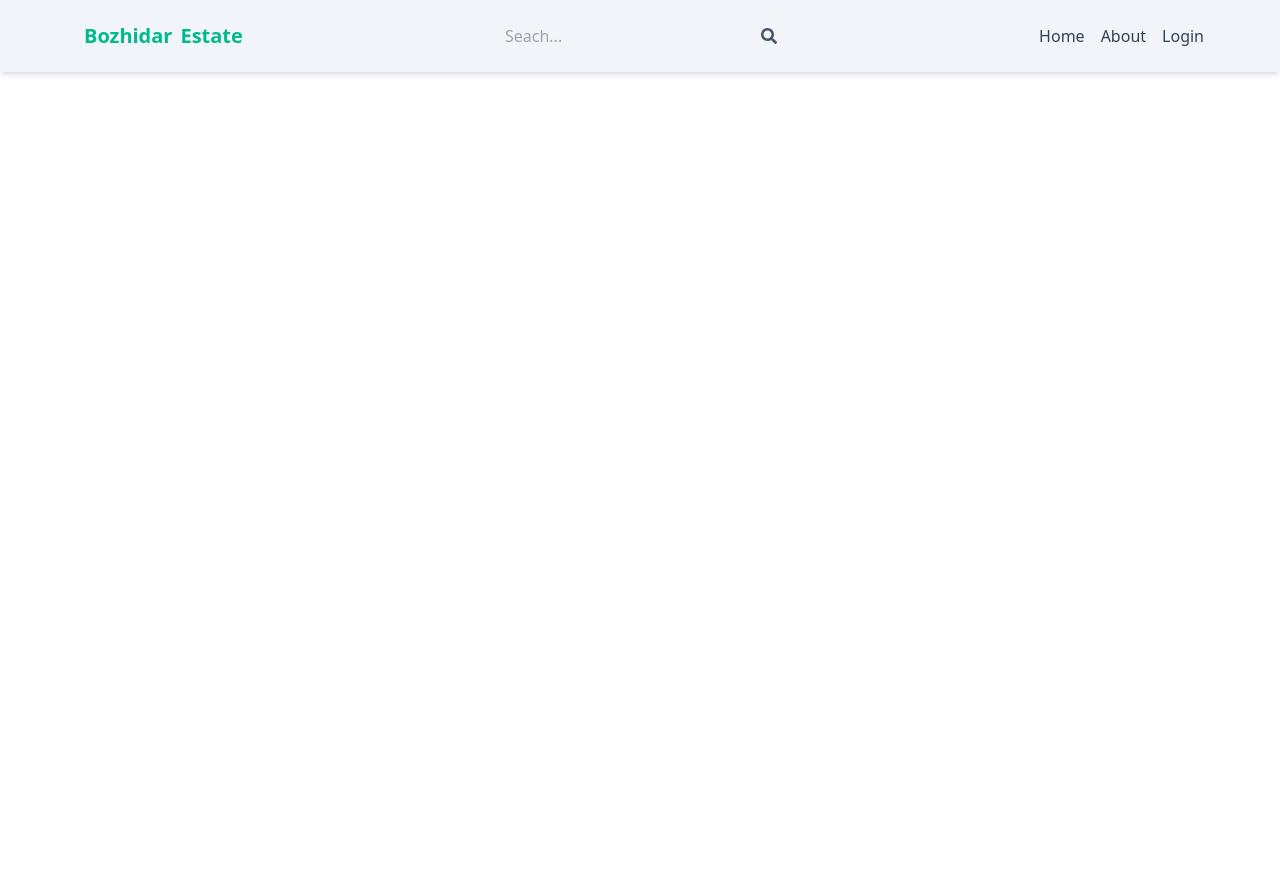
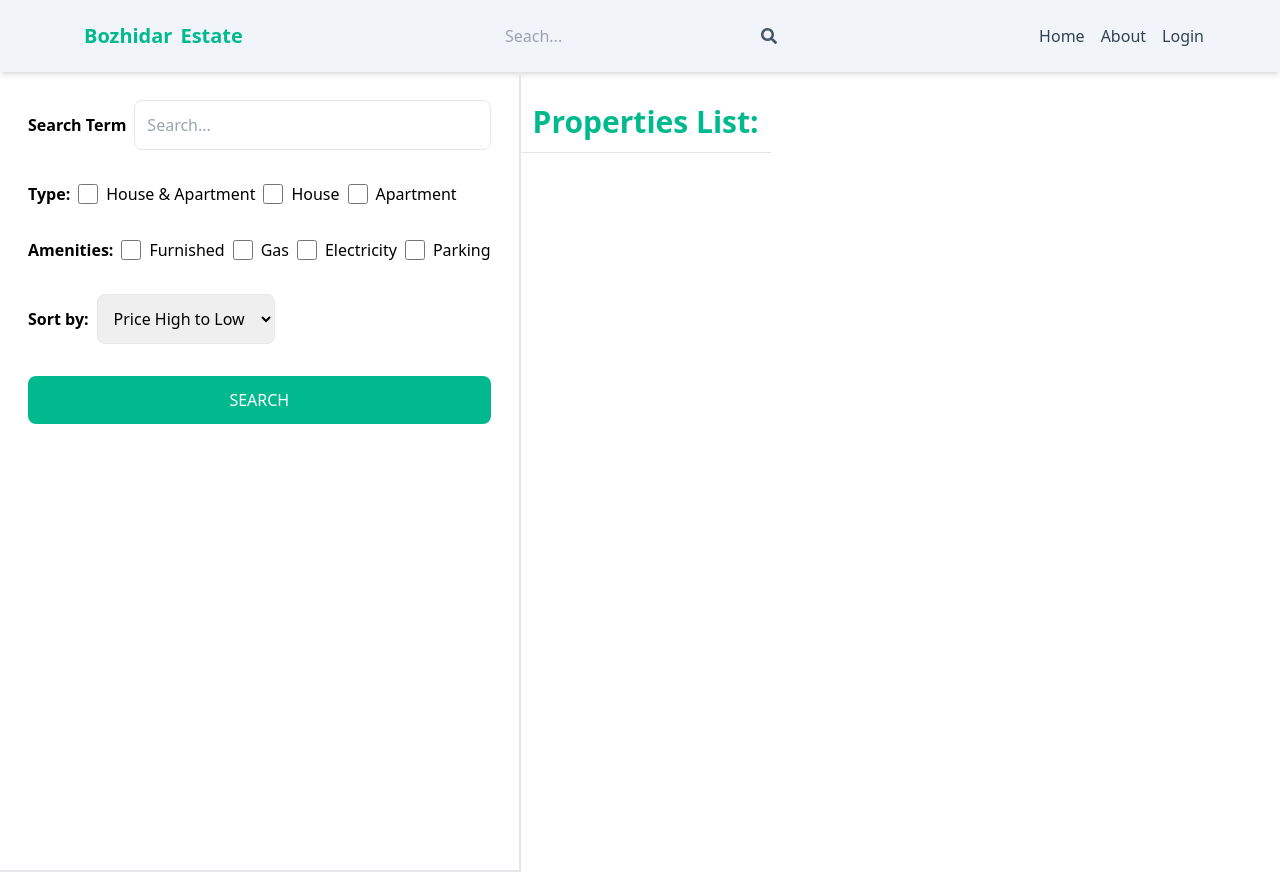
Before and after one commit to Bozhidar-tech/MERN---Project, a React (Vite) app in the folder client/: page /search in a window 1280 px wide. Before the commit the page ends 800 px from the top, so only its background shows below. Built offline with nearby package versions, Linux system fonts and the light colour scheme; no server answers.

Commit message:
added search page

```diff
--- a/client/src/App.jsx
+++ b/client/src/App.jsx
@@ -10,6 +10,7 @@ import RouteGuard from './components/RouteGuard/RouteGuard';
 import AddProperty from './pages/AddProperty/AddProperty';
 import EditProperty from './pages/EditProperty/EditProperty';
 import Property from './pages/Property/Property';
+import Search from './pages/Search/Search';
 
 export default function App() {
   return (
@@ -21,6 +22,7 @@ export default function App() {
         <Route path="/register" element={<Register />} />
         <Route path="/login" element={<Login />} />
         <Route path="/property/:propertyId" element={<Property />} />
+        <Route path="/search" element={<Search />} />
 
         <Route element={<RouteGuard />} >
           <Route path="/profile" element={<Profile />} />
--- /dev/null
+++ b/client/src/pages/Search/Search.jsx
@@ -0,0 +1,67 @@
+import React from 'react'
+
+export default function Search() {
+  return (
+    <div className='flex flex-col md:flex-row'>
+      <div className="p-7 border-b-2 md:border-r-2 md:min-h-screen">
+        <form className='flex flex-col gap-8'>
+            <div className="flex items-center gap-2">
+                <label className='whitespace-nowrap font-semibold'>Search Term</label>
+                <input type="text"
+                id='searchTerm'
+                placeholder='Search...'
+                className='border rounded-lg p-3 w-full' />
+            </div>
+            <div className="flex gap-2 flex-wrap items-center">
+                <label className='font-semibold'>Type:</label>
+                <div className="flex gap-2">
+                    <input type="checkbox" id='all' className='w-5'/>
+                    <span>House & Apartment</span>
+                </div>
+                <div className="flex gap-2">
+                    <input type="checkbox" id='house' className='w-5'/>
+                    <span>House</span>
+                </div>
+                <div className="flex gap-2">
+                    <input type="checkbox" id='apartment' className='w-5'/>
+                    <span>Apartment</span>
+                </div>
+            </div>
+            <div className="flex gap-2 flex-wrap items-center">
+                <label className='font-semibold'>Amenities:</label>
+                <div className="flex gap-2">
+                    <input type="checkbox" id='furnished' className='w-5'/>
+                    <span>Furnished</span>
+                </div>
+                <div className="flex gap-2">
+                    <input type="checkbox" id='gas' className='w-5'/>
+                    <span>Gas</span>
+                </div>
+                <div className="flex gap-2">
+                    <input type="checkbox" id='electricity' className='w-5'/>
+                    <span>Electricity</span>
+                </div>
+                <div className="flex gap-2">
+                    <input type="checkbox" id='parking' className='w-5'/>
+                    <span>Parking</span>
+                </div>
+            </div>
+
+            <div className="flex items-center gap-2">
+                <label className='font-semibold'>Sort by:</label>
+                <select className='border rounded-lg p-3' id="sort_order">
+                    <option value="">Price High to Low</option>
+                    <option value="">Price Low to High</option>
+                    <option value="">Latest</option>
+                    <option value="">Oldest</option>
+                </select>
+            </div>
+            <button className='text-white p-3 rounded-lg uppercase hover:opacity-95' style={{ background: '#00B98E' }}>Search</button>
+        </form>
+      </div>
+      <div className="">
+        <h1 className='text-3xl font-semibold border-b p-3 mt-5'style={{ color: '#00B98E' }}>Properties List:</h1>
+      </div>
+    </div>
+  )
+}
```
